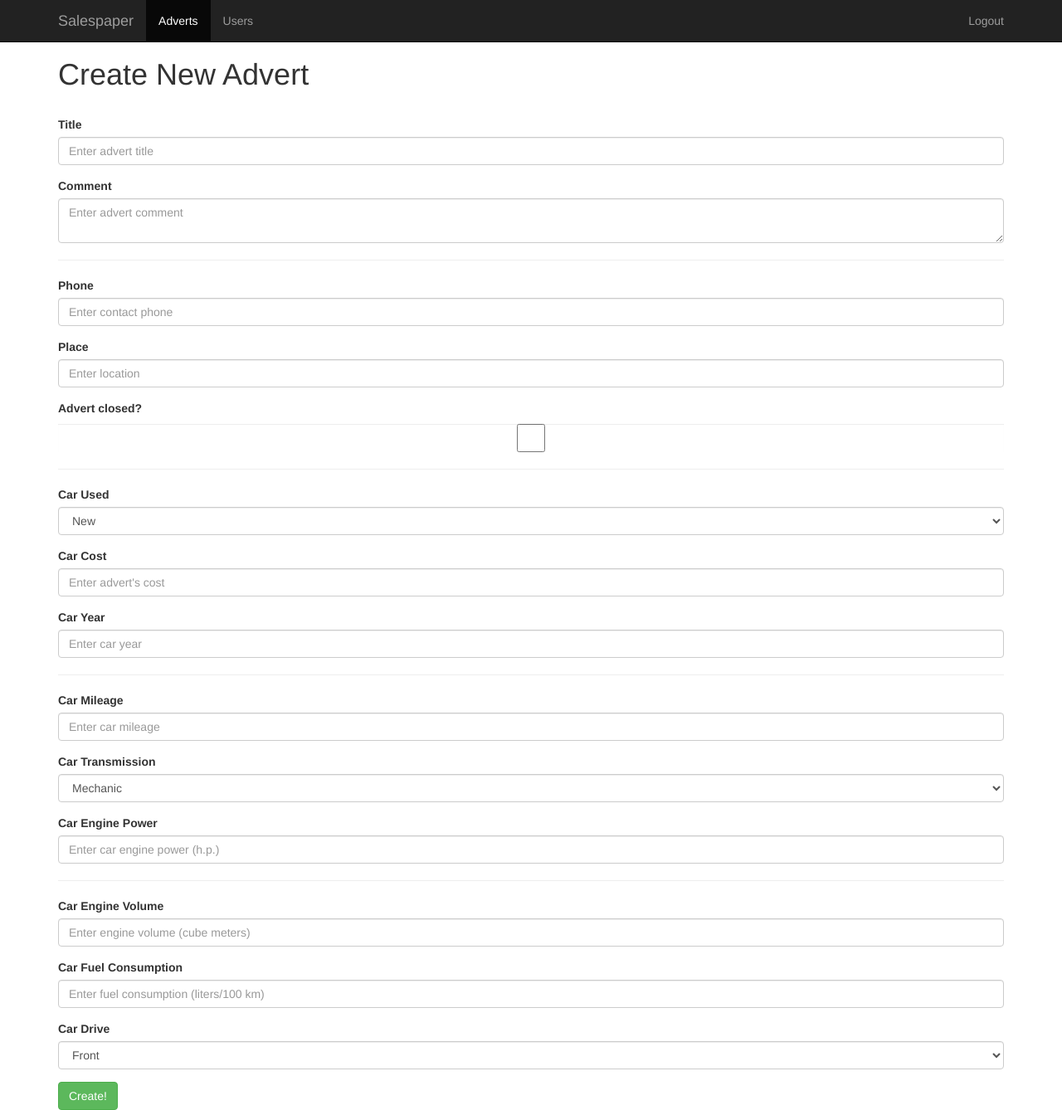
After one commit to LitRidl/salespaper, a Flask app: page /adverts/new in a window 1280 px wide. The commit adds this page. Shown: the whole page at 83% size. Run offline with Flask 2, Linux system fonts and the light colour scheme; a user stored in the database is signed in; data comes from the database, SQL or seed files in the repository; some libraries are stand-ins or nearby versions.

Commit message:
Extended models and added advert forms

```diff
--- a/app/adverts/constants.py
+++ b/app/adverts/constants.py
@@ -1,4 +1,38 @@
 # -*- coding: utf-8 -*-
 
-USER  = 0
-ADMIN = 1
+# _USED = {
+#     'new':  0,
+#     'used': 1,
+#     'crashed': 2
+# }
+
+# _TRANSMISSION = {
+#     'mechanic': 0,
+#     'automatic': 1
+# }
+
+# _DRIVE = {
+#     'front': 0,
+#     'rear': 1,
+#     'fourwheel': 2
+# }
+
+USED = ('new', 'used', 'crashed')
+USED_CHOICES = [
+    ('new', 'New'),
+    ('used', 'Used'),
+    ('crashed', 'Crashed')
+]
+
+TRANSMISSION = ('mechanic', 'automatic')
+TRANSMISSION_CHOICES = [
+    ('mechanic', 'Mechanic'),
+    ('automatic', 'Automatic')
+]
+
+DRIVE = ('front', 'rear', 'fourwheel')
+DRIVE_CHOICES = [
+    ('front', 'Front'),
+    ('rear', 'Rear'),
+    ('fourwheel', '4-wheel')
+]
--- a/app/adverts/forms.py
+++ b/app/adverts/forms.py
@@ -1,7 +1,37 @@
+from datetime import datetime
+from app.adverts.constants import TRANSMISSION_CHOICES, USED_CHOICES, DRIVE_CHOICES
 from flask.ext.wtf import Form
-from wtforms import TextField, BooleanField
-from wtforms.validators import Required
+from wtforms import TextField, BooleanField, SelectField, IntegerField
+from wtforms.validators import Required, Length, Optional, NumberRange
+from wtforms.widgets import TextArea
 
-class LoginForm(Form):
-    openid = TextField('openid', validators = [Required()])
-    remember_me = BooleanField('remember_me', default = False)
+
+class AdvertForm(Form):
+    title = TextField('title', validators=[Required(), Length(min=10, max=240)])
+    comment = TextField('comment', widget=TextArea(), validators=[Optional(), Length(min=10, max=5000)])
+
+    phone = TextField('phone', validators=[Required(), Length(min=12, max=20)])
+    place = TextField('place', validators=[Optional(), Length(min=10, max=500)])
+
+    closed = BooleanField('closed')
+
+    car_used = SelectField('car_used', choices=USED_CHOICES)
+    car_cost = IntegerField('car_mileage', validators=[Required(), NumberRange(1, 20000000)])
+    car_year = IntegerField('car_fuel_consumption',
+                            validators=[Optional(), NumberRange(min=1950, max=datetime.now().year)])
+    car_mileage = IntegerField('car_mileage', validators=[Optional()])
+    car_transmission = SelectField('car_transmission', choices=TRANSMISSION_CHOICES)
+    car_engine_power = IntegerField('car_fuel_consumption',
+                                    validators=[Optional(), NumberRange(min=30, max=700)])
+    car_engine_volume = IntegerField('car_fuel_consumption',
+                                     validators=[Optional(), NumberRange(min=600, max=8200)])
+    car_fuel_consumption = IntegerField('car_fuel_consumption',
+                                        validators=[Optional(), NumberRange(min=4, max=22)])
+    car_drive = SelectField('car_drive', choices=DRIVE_CHOICES)
+
+# class RegisterForm(Form):
+#     nickname = TextField('nickname', validators=[Required(), Length(min=3, max=25)])
+#     email = TextField('email', validators=[Required(), Email(message=None), Length(min=6, max=40)])
+#     password = PasswordField('password', validators=[Required(), Length(min=6, max=25)])
+#     confirm = PasswordField('Repeat password', validators=[
+#         Required(), EqualTo('password', message='Passwords must match.')])
--- a/app/adverts/views.py
+++ b/app/adverts/views.py
@@ -1,10 +1,10 @@
 # -*- coding: utf-8 -*-
-from flask import Blueprint, request, render_template, flash, g, session, redirect, url_for
-from werkzeug import check_password_hash, generate_password_hash
+from flask import Blueprint, request, render_template, redirect, url_for
+from flask.ext.login import login_required
 
 from app import db
 
-from app.adverts.forms import LoginForm
+from app.adverts.forms import AdvertForm
 from app.adverts.models import Advert
 
 
@@ -21,4 +21,30 @@ def index():
 @mod.route('/<int:advert_id>')
 def show_advert(advert_id):
     advert = Advert.query.get(advert_id)
-    return render_template('adverts/advert.html', advert=advert)
+    return render_template('adverts/advert_info.html', advert=advert)
+
+
+@mod.route('/<int:advert_id>/edit')
+@login_required
+def advert_edit(advert_id):
+    advert = Advert.query.get(advert_id)
+    form = AdvertForm(advert)  # WORKS???
+    return render_template('adverts/advert_edit.html', advert=advert, form=form)
+
+
+@mod.route('/new', methods=['GET', 'POST'])
+@login_required
+def advert_create():
+    errors = []
+    form = AdvertForm(request.form)
+
+    if form.validate_on_submit():
+        advert = Advert(
+            title='',
+            comment=''
+        )
+        db.session.add(advert)
+        db.session.commit()
+        return redirect(url_for('users.edit_advert', advert_id=advert.id))  # IS ID ALREADY HERE???
+
+    return render_template('adverts/advert_create.html', form=form, errors=errors)
--- a/app/users/constants.py
+++ b/app/users/constants.py
@@ -1,7 +1,6 @@
 # -*- coding: utf-8 -*-
 
-USER = 0
-ADMIN = 1
+ROLES = ('user', 'admin')
 
 RULES = (
     ('users:view', u'View users'),
--- a/run.py
+++ b/run.py
@@ -14,7 +14,7 @@ if __name__ == '__main__':
     args = parser.parse_args()
 
     try:
-        pass # app.config.from_object('config.' + args.config_class)
+        pass  # app.config.from_object('config.' + args.config_class)
     except ImportError:
         print "Configuration class " + args.config + " not found in ./config.py, aborting"
         exit(1)
--- /dev/null
+++ b/templates/adverts/advert_create.html
@@ -0,0 +1,177 @@
+{% extends "base.html" %}
+{% set active_page = "adverts" %}
+
+{% block content %}
+  <h1>Create New Advert</h1>
+  <br/>
+
+  <form class="form-advert" role="form" method="post" action="">
+    {{ form.csrf_token }}
+
+    <div class="form-group">
+      <label for="">Title</label>
+      {{ form.title(class_="form-control", placeholder="Enter advert title") }}
+      {% if form.title.errors %}
+        <span class="error">
+          {% for error in form.title.errors %}
+            {{ error }}
+          {% endfor %}
+        </span>
+      {% endif %}
+    </div>
+    <div class="form-group">
+      <label for="">Comment</label>
+      {{ form.comment(class_="form-control", placeholder="Enter advert comment") }}
+      {% if form.comment.errors %}
+        <span class="error">
+          {% for error in form.comment.errors %}
+            {{ error }}
+          {% endfor %}
+        </span>
+      {% endif %}
+    </div>
+    <hr/>
+
+    <div class="form-group">
+      <label for="">Phone</label>
+      {{ form.phone(class_="form-control", placeholder="Enter contact phone") }}
+      {% if form.phone.errors %}
+        <span class="error">
+          {% for error in form.phone.errors %}
+            {{ error }}
+          {% endfor %}
+        </span>
+      {% endif %}
+    </div>
+    <div class="form-group">
+      <label for="">Place</label>
+      {{ form.place(class_="form-control", placeholder="Enter location") }}
+      {% if form.place.errors %}
+        <span class="error">
+          {% for error in form.place.errors %}
+            {{ error }}
+          {% endfor %}
+        </span>
+      {% endif %}
+    </div>
+    <div class="form-group">
+      <label for="">Advert closed?</label>
+      {{ form.closed(class_="form-control") }}
+      {% if form.closed.errors %}
+        <span class="error">
+          {% for error in form.closed.errors %}
+            {{ error }}
+          {% endfor %}
+        </span>
+      {% endif %}
+    </div>
+
+    <hr/>
+    <div class="form-group">
+      <label for="">Car Used</label>
+      {{ form.car_used(class_="form-control") }}
+      {% if form.car_used.errors %}
+        <span class="error">
+          {% for error in form.car_used.errors %}
+            {{ error }}
+          {% endfor %}
+        </span>
+      {% endif %}
+    </div>
+    <div class="form-group">
+      <label for="">Car Cost</label>
+      {{ form.car_cost(class_="form-control", placeholder="Enter advert's cost") }}
+      {% if form.car_cost.errors %}
+        <span class="error">
+          {% for error in form.car_cost.errors %}
+            {{ error }}
+          {% endfor %}
+        </span>
+      {% endif %}
+    </div>
+    <div class="form-group">
+      <label for="">Car Year</label>
+      {{ form.car_year(class_="form-control", placeholder="Enter car year") }}
+      {% if form.car_year.errors %}
+        <span class="error">
+          {% for error in form.car_year.errors %}
+            {{ error }}
+          {% endfor %}
+        </span>
+      {% endif %}
+    </div>
+
+    <hr/>
+    <div class="form-group">
+      <label for="">Car Mileage</label>
+      {{ form.car_mileage(class_="form-control", placeholder="Enter car mileage") }}
+      {% if form.car_mileage.errors %}
+        <span class="error">
+          {% for error in form.car_mileage.errors %}
+            {{ error }}
+          {% endfor %}
+        </span>
+      {% endif %}
+    </div>
+    <div class="form-group">
+      <label for="">Car Transmission</label>
+      {{ form.car_transmission(class_="form-control") }}
+      {% if form.car_transmission.errors %}
+        <span class="error">
+          {% for error in form.car_transmission.errors %}
+            {{ error }}
+          {% endfor %}
+        </span>
+      {% endif %}
+    </div>
+    <div class="form-group">
+      <label for="">Car Engine Power</label>
+      {{ form.car_engine_power(class_="form-control", placeholder="Enter car engine power (h.p.)") }}
+      {% if form.car_engine_power.errors %}
+        <span class="error">
+          {% for error in form.car_engine_power.errors %}
+            {{ error }}
+          {% endfor %}
+        </span>
+      {% endif %}
+    </div>
+
+    <hr/>
+    <div class="form-group">
+      <label for="">Car Engine Volume</label>
+      {{ form.car_engine_volume(class_="form-control", placeholder="Enter engine volume (cube meters)") }}
+      {% if form.car_engine_volume.errors %}
+        <span class="error">
+          {% for error in form.car_engine_volume.errors %}
+            {{ error }}
+          {% endfor %}
+        </span>
+      {% endif %}
+    </div>
+    <div class="form-group">
+      <label for="">Car Fuel Consumption</label>
+      {{ form.car_fuel_consumption(class_="form-control", placeholder="Enter fuel consumption (liters/100 km)") }}
+      {% if form.car_fuel_consumption.errors %}
+        <span class="error">
+          {% for error in form.car_fuel_consumption.errors %}
+            {{ error }}
+          {% endfor %}
+        </span>
+      {% endif %}
+    </div>
+    <div class="form-group">
+      <label for="">Car Drive</label>
+      {{ form.car_drive(class_="form-control") }}
+      {% if form.car_drive.errors %}
+        <span class="error">
+          {% for error in form.car_drive.errors %}
+            {{ error }}
+          {% endfor %}
+        </span>
+      {% endif %}
+    </div>
+
+    <button class="btn btn-success" type="submit">Create!</button>
+  </form>
+
+{% endblock %}
--- a/templates/base.html
+++ b/templates/base.html
@@ -36,7 +36,7 @@
           </ul>
           <ul class="nav navbar-nav navbar-right">
             <li>
-              {% if user.authenticated %}
+              {% if not current_user.is_authenticated() %}
                 <a href="{{ url_for('users.login') }}">Login</a>
               {% else %}
                 <a href="{{ url_for('users.logout') }}">Logout</a>
--- a/templates/users/login.html
+++ b/templates/users/login.html
@@ -1,4 +1,5 @@
 {% extends "base.html" %}
+{% set active_page = "users" %}
 
 {% block content %}
 
--- a/templates/users/user.html
+++ b/templates/users/user.html
@@ -9,7 +9,7 @@
         <p>At {{ advert.timestamp | datetime("dd MMMM yyyy") }}: {{ advert.body }}</p>
       {% endfor %}
     {% else %}
-      <p>No such user :(</p>
+      <h3 class="text-center">No such user :(</h3>
     {% endif %}
   </div>
 {% endblock %}
```
Also changed, not shown: app/adverts/models.py (+30 -7 lines), app/users/decorators.py (added, +14 -0 lines), app/users/models.py (+10 -6 lines), shell.py (+14 -0 lines), templates/adverts/advert.html (deleted, +0 -13 lines), templates/adverts/advert_info.html (added, +51 -0 lines), salespaper.db.
